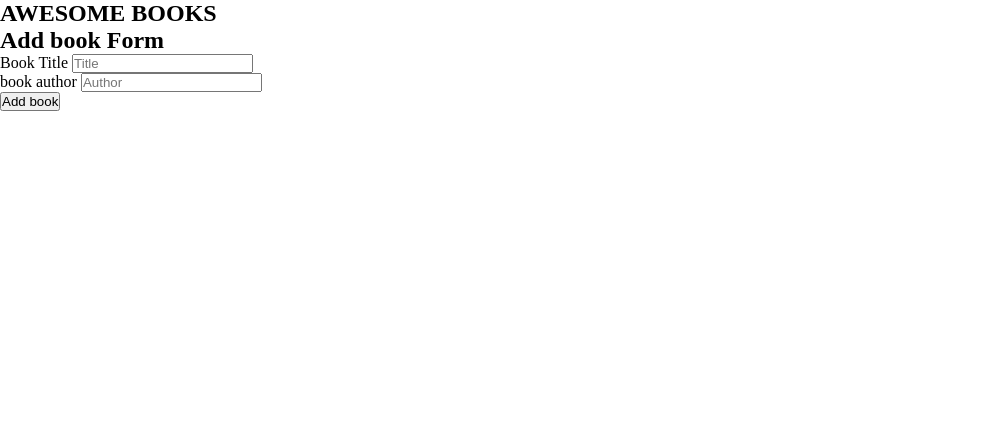
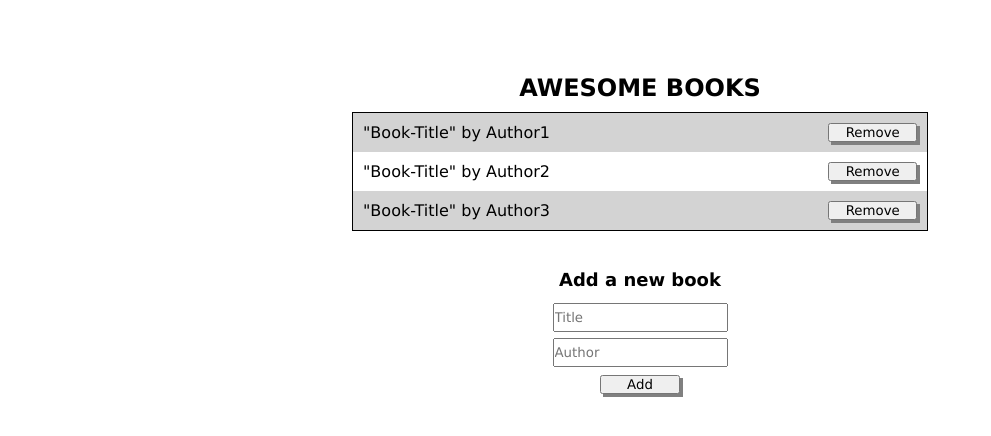
Before and after one commit to cmolinan/Awesome-Books, a website: page index.html in a window 1280 px wide. Shown: the whole page, without its empty margins (0-991 px from the left). Drawn offline with Linux system fonts and the light colour scheme.

Commit message:
first styling version

```diff
--- a/index.html
+++ b/index.html
@@ -14,23 +14,40 @@
 	<section id="list-books">
 		<h1>AWESOME BOOKS</h1>
 		<div class="list-of-books">
+			<div id="Book-6" class="books-details">
+				<p class="book-title book-author">
+					"Book-Title" by Author1</p>
+				<button>Remove</button>
+			</div>
+			<div id="Book-7" class="books-details">
+				<p class="book-title book-author">
+					"Book-Title" by Author2</p>
+				<button>Remove</button>
+			</div>
+			<div id="Book-8" class="books-details">
+				<p class="book-title book-author">
+					"Book-Title" by Author3</p>
+				<button>Remove</button>
+			</div>
+
 		</div>
+
 	</section>
 
 	<section id="add-book">
-		<h2>Add book Form</h2>
+		<h2>Add a new book</h2>
 		<form id="add-book-form">
 			<ul class="ul-add-form">
 				<li>
-					<label for="title-input">Book Title</label>
+					<label for="title-input"></label>
 					<input id="title-input" type="text" name="title" placeholder="Title" maxlength="30" required />
 				</li>
 				<li>
-					<label for="author-input">book author</label>
+					<label for="author-input"></label>
 					<input id="author-input" type="text" name="author" placeholder="Author" maxlength="30" required />
 				</li>
 				<li>
-					<button id="add-book-btn" type="submit">Add book</button>
+					<button id="add-book-btn" type="submit">Add</button>
 				</li>
 			</ul>
 		</form>
--- a/styles.css
+++ b/styles.css
@@ -1,12 +1,81 @@
 * {
   margin: 0;
   padding: 0;
+  font-family: 'Verdana', sans-serif;
+  font-style: normal;
+}
+
+ul {
+  list-style-type: none;
+}
+
+.list-of-books {
+  background-color: white;
+}
+
+div.list-of-books > div:nth-of-type(odd) {
+  background: lightgray;
 }
 
 #list-books .list-of-books {
   display: flex;
   flex-direction: column;
-  gap: 2rem;
   align-items: stretch;
   justify-content: start;
+  border: 1px solid black;
 }
+
+#list-books {
+  text-align: center;
+  width: 45vw;
+  margin: 5% auto 3% auto;
+  min-width: 500px;
+  background-color: whitesmoke;
+}
+
+#list-books h1 {
+  font-size: 24px;
+  padding: 10px 0;
+  background-color: white;
+}
+
+.books-details {
+  display: flex;
+  flex-direction: row;
+  justify-content: space-between;
+  padding: 10px;
+}
+
+.books-details button {
+  color: black;
+  box-shadow: 3px 3px gray;
+  margin-left: auto;
+  width: 16%;
+  min-width: 60px;
+}
+
+#add-book {
+  display: flex;
+  flex-direction: column;
+  gap: 10px;
+  align-items: stretch;
+  justify-content: start;
+  text-align: center;
+  width: 80vw;
+  margin: 0 auto;
+  font-size: 12px;
+}
+
+#add-book-btn {
+  box-shadow: 3px 3px gray;
+  width: 16%;
+  min-width: 60px;
+  max-width: 80px;
+  margin-top: 5px;
+}
+
+#title-input,
+#author-input {
+  margin: 3px;
+  height: 25px;
+}
```
